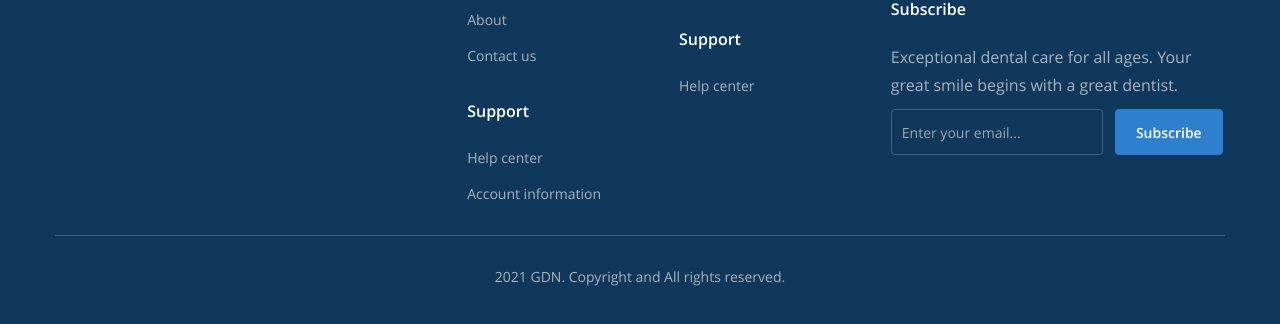
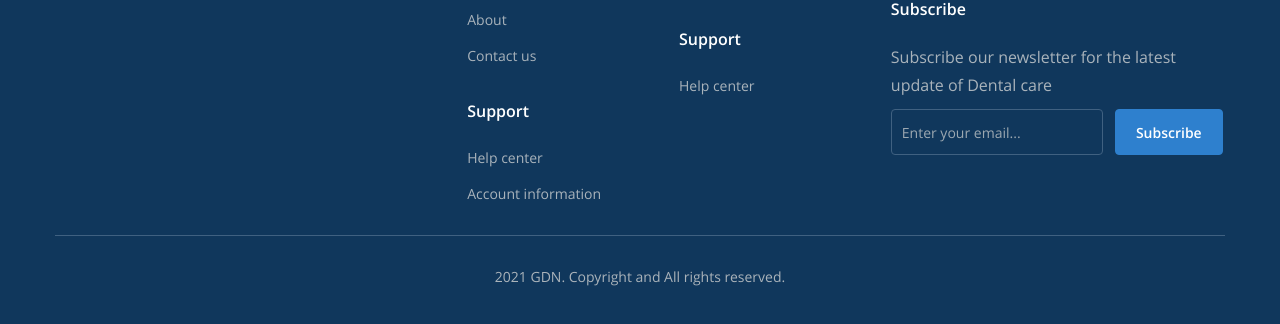
Before and after one commit to namdh03/f8-project-03, a plain HTML site: page index.html in a window 1280 px wide. Shown: the part 6452-6776 px from the top of the page. Drawn offline with Linux system fonts and the light colour scheme; a web font is replaced by a local one.

Commit message:
Replace description of Footer section

```diff
--- a/index.html
+++ b/index.html
@@ -829,8 +829,8 @@
                         </div>
                         <h3 class="footer__heading">Subscribe</h3>
                         <p class="footer__desc">
-                            Exceptional dental care for all ages. Your great
-                            smile begins with a great dentist.
+                            Subscribe our newsletter for the latest update of
+                            Dental care
                         </p>
 
                         <form action="" class="footer-form">
```
